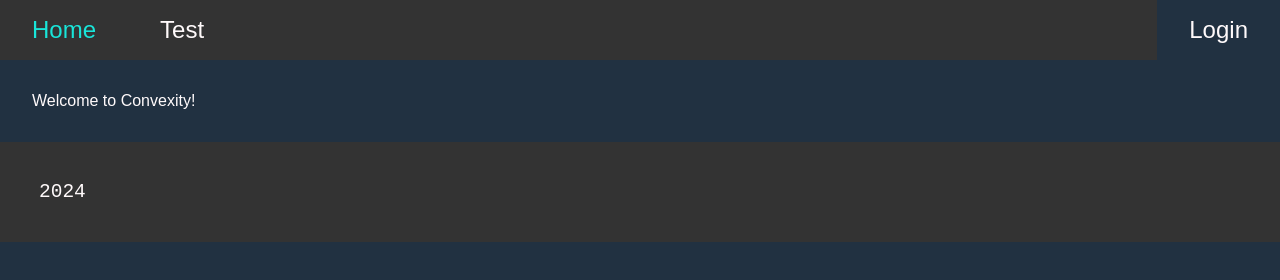
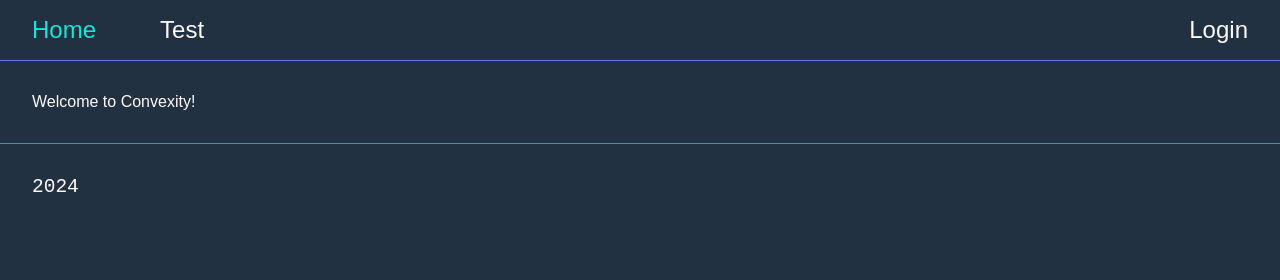
Before and after one commit to profile1code/convexity, a plain HTML site: page public/index.html in a window 1280 px wide. Drawn offline with Linux system fonts and the light colour scheme; files whose address does not match are found by name.

Commit message:
some adjustments

```diff
--- a/public/main.css
+++ b/public/main.css
@@ -27,26 +27,29 @@ p {
 }
 
 .topnav {
-    background-color: #333;
+    background-color: var(--gunmetal);
     overflow: hidden;
     width: 100%; /* Ensure the topnav spans the full width of the screen */
     margin: 0; /* Remove any margin that could cause extra space */
     padding: 0; /* Ensure no padding causes extra space */
+    border-bottom: solid 1pt var(--blue-crayola);
 }
 
+
 footer {
-  background-color: #333;
+  background-color: var(--gunmetal);
   overflow: hidden;
   width: 100%;
   margin: 0;
   padding: 0;
+  border-top: solid 1pt var(--blue-crayola);
 }
 
 footer > p {
   font-family: monospace;
   font-size: 1.5em;
   margin: 0;
-  padding: 2em;
+  padding: 2rem;
 }
 
 /* Style the links inside the navigation bar */
```
